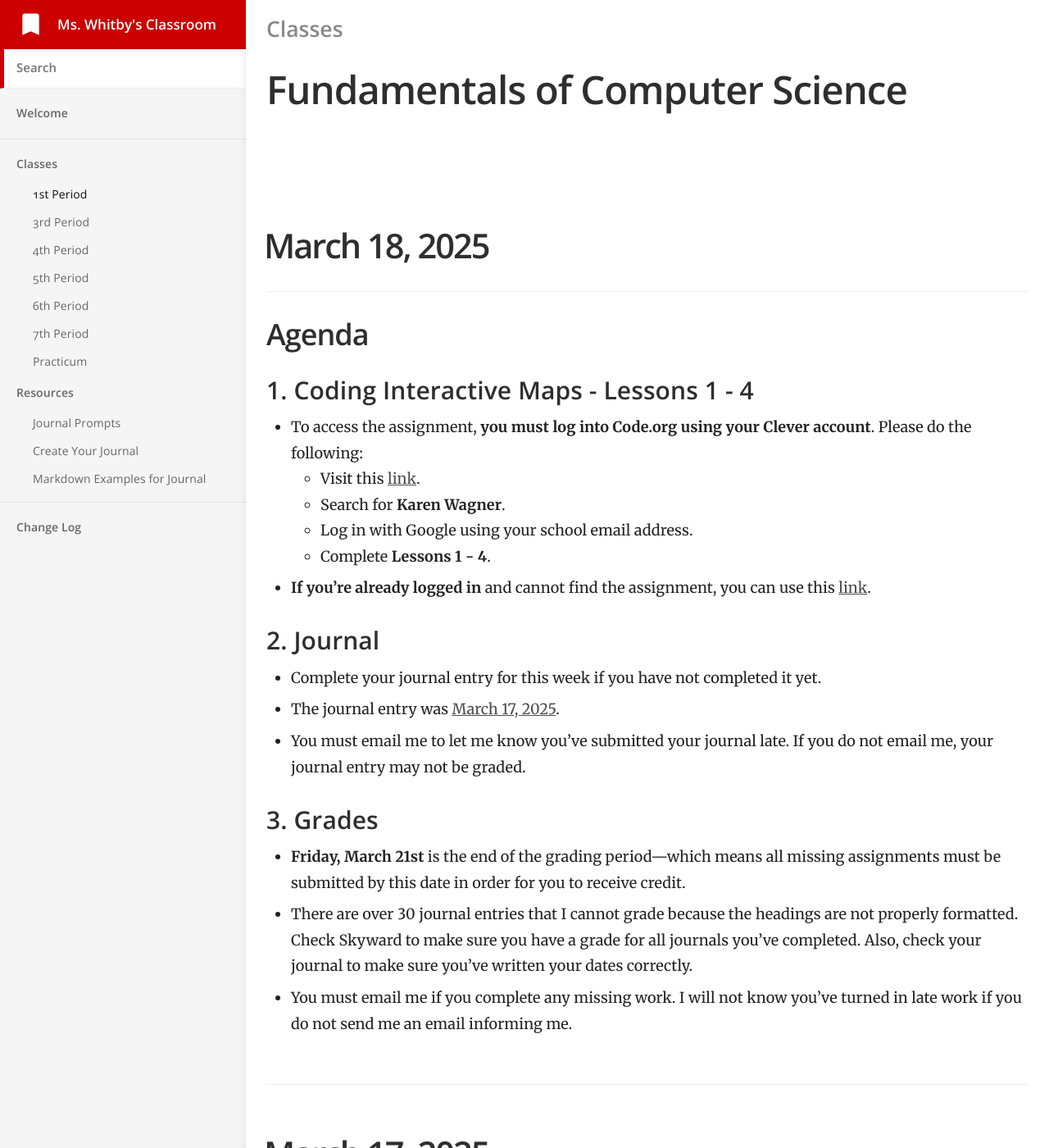
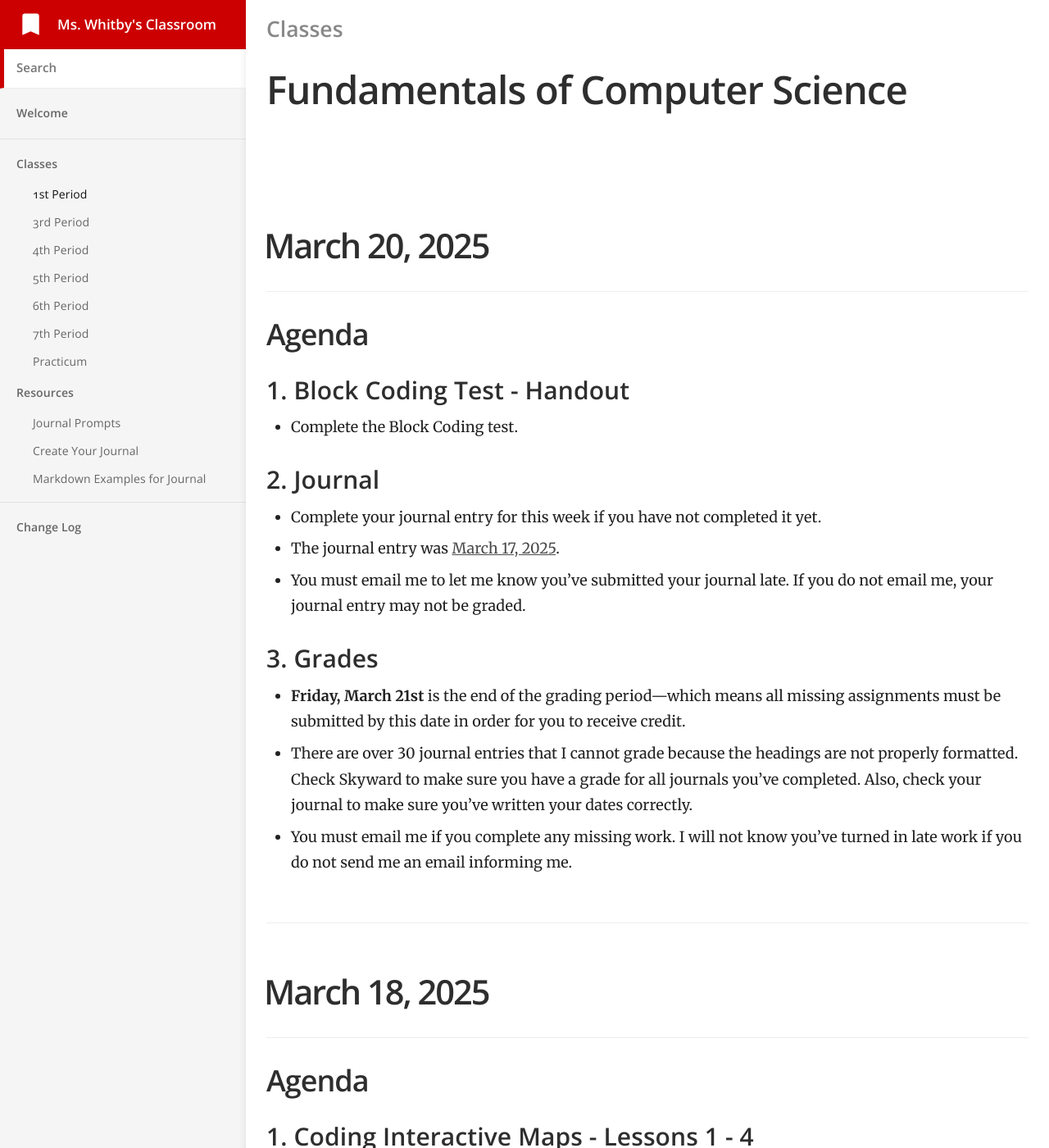
Before and after one commit to mswhitby/classroom, a Jekyll site: the page built from _docs/classes/1st.md, in a window 1280 px wide and 1400 px high. Shown: the whole window at 82% size. Built offline with Jekyll 4.4.1, drawn with Linux system fonts in a browser that asks for light colours; some of the changed text lies outside the part shown.

Commit message:
Updated lesson

```diff
--- a/_docs/classes/1st.md
+++ b/_docs/classes/1st.md
@@ -4,6 +4,30 @@ subtitle: Fundamentals of Computer Science
 category: Classes
 order: 1
 ---
+
+
+# March 20, 2025
+
+## Agenda
+
+### 1. Block Coding Test - Handout
+
+- Complete the Block Coding test.
+
+
+### 2. Journal
+
+- Complete your journal entry for this week if you have not completed it yet.
+- The journal entry was [March 17, 2025](https://github.com/mswhitby/classroom/blob/main/_docs/resources/journal.md#march-17-2025).
+- You must email me to let me know you've submitted your journal late. If you do not email me, your journal entry may not be graded.
+
+### 3. Grades
+
+- **Friday, March 21st** is the end of the grading period—which means all missing assignments must be submitted by this date in order for you to receive credit.
+- There are over 30 journal entries that I cannot grade because the headings are not properly formatted. Check Skyward to make sure you have a grade for all journals you've completed. Also, check your journal to make sure you've written your dates correctly.
+- You must email me if you complete any missing work. I will not know you've turned in late work if you do not send me an email informing me.
+
+----
 
 # March 18, 2025
 
@@ -129,7 +153,7 @@ Write **at least two full paragraphs** responding to these questions. Be specifi
 | Silver  |       |           |
 | Tangier |       |           |
 
-### 2. SAT Prep
+<!-- ### 2. SAT Prep
 
 Hello Juniors!
 
@@ -139,7 +163,7 @@ Ms. Whitby will be doing some last-minute test prep with students today and tomo
 
 You can also find more test prep on our Google Site, [here](https://sites.google.com/judsonisd.org/whscollegecareer/home/test-prep).
 
-![alt text](../../media/2025_last_minute_SAT_prep.png)
+![alt text](../../media/2025_last_minute_SAT_prep.png) -->
 
 ----
 
```
